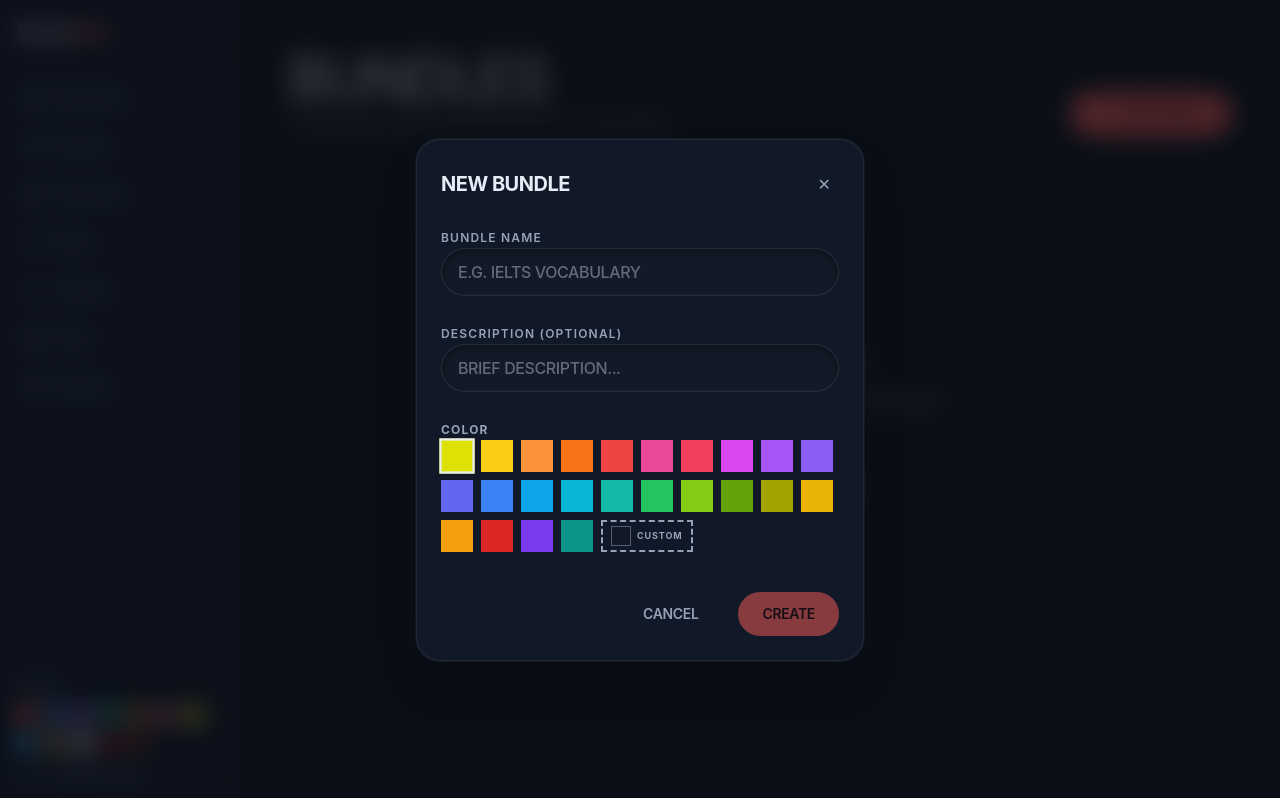
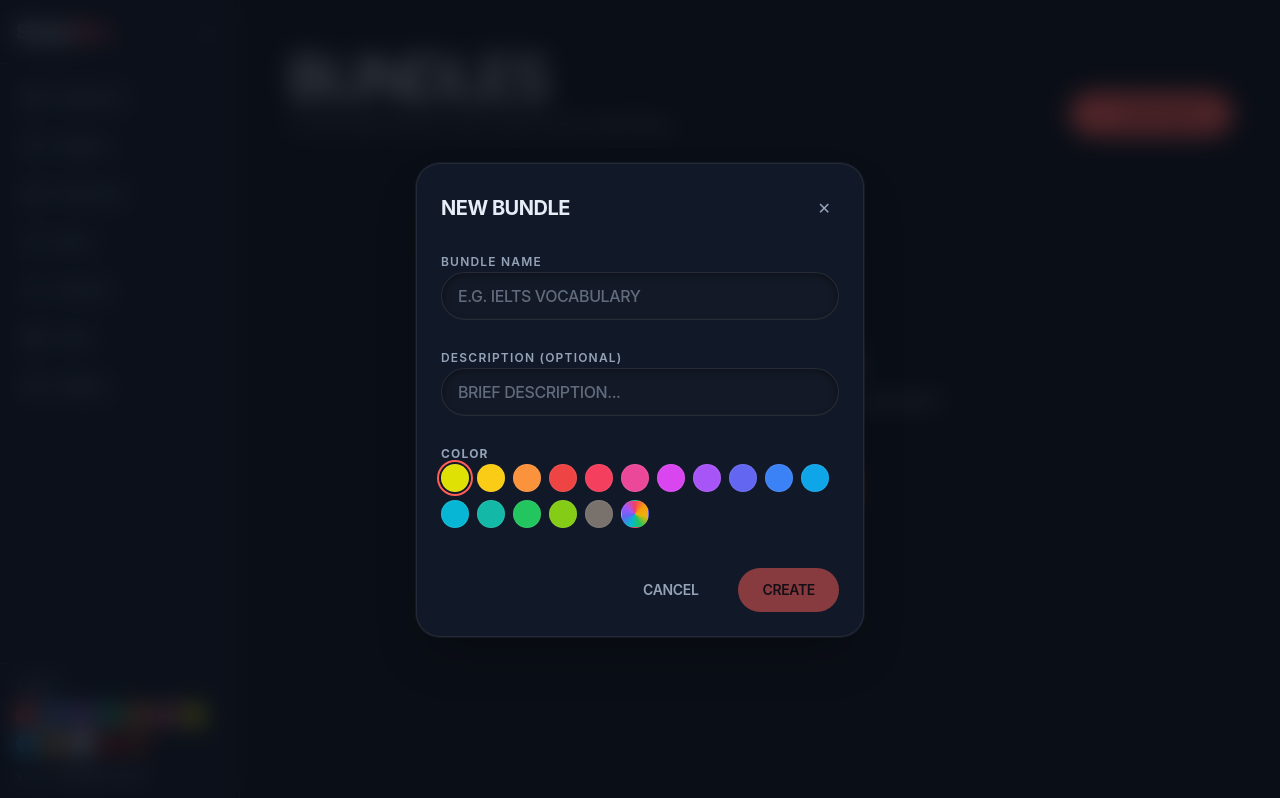
Before and after one commit to mohamedvlohlyflvh/OpenStudy, a Next.js app: page /bundles in a window 1280 px wide. Both pictures are taken after a click on the button "NEW BUNDLE". Built offline with nearby package versions, Linux system fonts and the light colour scheme.

Commit message:
style(picker): polish Aurora Glass swatch picker — circular glass-bordered swatches, accent ring on selection, hover scale, curated 16-hue palette, rainbow custom-color swatch (bundles + subjects + flashcards)

```diff
--- a/src/components/bundle-color-picker.tsx
+++ b/src/components/bundle-color-picker.tsx
@@ -1,7 +1,13 @@
 "use client";
 
 import { BUNDLE_COLORS } from "@/lib/bundle-colors";
+import { cn } from "@/lib/utils";
 
+// Aurora Glass swatch picker — circular glass-bordered swatches, accent
+// ring on selection, scale on hover. Matches the goal-modal swatch style.
+// Palette stays hex (not CSS vars) because bundle/subject colors are
+// consumed with hex-alpha suffixes (`${color}1f`) and readableOn()
+// luminance math across the app.
 export function BundleColorPicker({
   value,
   onChange,
@@ -9,43 +15,53 @@ export function BundleColorPicker({
   value: string;
   onChange: (c: string) => void;
 }) {
-  const isCustom = value && !BUNDLE_COLORS.includes(value.toUpperCase());
+  const selected = (value || "").toUpperCase();
+  const isCustom = !!value && !BUNDLE_COLORS.some((c) => c.toUpperCase() === selected);
+
   return (
     <div className="space-y-3">
-      <label className="text-xs font-bold uppercase tracking-widest text-muted-fg">COLOR</label>
-      <div className="flex flex-wrap gap-2">
-        {BUNDLE_COLORS.map((c) => (
+      <label className="text-xs font-bold uppercase tracking-widest text-muted-fg">
+        Color
+      </label>
+      <div className="flex flex-wrap items-center gap-2">
+        {BUNDLE_COLORS.map((c) => {
+          const active = selected === c.toUpperCase();
+          return (
             <button
               key={c}
               type="button"
               onClick={() => onChange(c)}
               aria-label={`Color ${c}`}
-            className={`h-8 w-8 border-2 transition-all ${
-              value.toUpperCase() === c.toUpperCase() ? "border-fg scale-110" : "border-transparent hover:border-muted-fg"
-            }`}
-            style={{ backgroundColor: c }}
+              title={c}
+              className={cn(
+                "h-7 w-7 rounded-full border border-glass-border transition-transform hover:scale-110",
+                active && "ring-2 ring-accent ring-offset-2 ring-offset-bg-raised"
+              )}
+              style={{ background: c }}
             />
-        ))}
-        {/* Custom color picker — any color you want */}
+          );
+        })}
+
+        {/* Custom color — rainbow affordance, shows the picked color when active */}
         <label
-          className={`relative flex h-8 cursor-pointer items-center gap-1.5 border-2 px-2 transition-all ${
-            isCustom ? "border-fg scale-105" : "border-dashed border-muted-fg hover:border-fg"
-          }`}
           title="Custom color"
+          aria-label="Custom color"
+          className={cn(
+            "relative h-7 w-7 cursor-pointer rounded-full border border-glass-border transition-transform hover:scale-110",
+            isCustom && "ring-2 ring-accent ring-offset-2 ring-offset-bg-raised"
+          )}
+          style={{
+            background: isCustom
+              ? value
+              : "conic-gradient(from 0deg, #f43f5e, #f59e0b, #eab308, #22c55e, #06b6d4, #6366f1, #a855f7, #f43f5e)",
+          }}
         >
-          <span
-            className="inline-block h-5 w-5 border border-muted-fg/50"
-            style={isCustom ? { backgroundColor: value } : undefined}
-          />
           <input
             type="color"
-            value={value || "#DFE104"}
+            value={isCustom ? value : "#DFE104"}
             onChange={(e) => onChange(e.target.value.toUpperCase())}
             className="absolute inset-0 h-full w-full cursor-pointer opacity-0"
           />
-          <span className="pointer-events-none text-[9px] font-bold uppercase tracking-widest text-muted-fg">
-            {isCustom ? value : "CUSTOM"}
-          </span>
         </label>
       </div>
     </div>
--- a/src/lib/bundle-colors.ts
+++ b/src/lib/bundle-colors.ts
@@ -1,16 +1,16 @@
-// Expanded brutalist-friendly bundle color palette.
-// Acid yellow (#DFE104) kept as the default brand accent.
+// Curated bundle/subject color palette — 16 well-spaced hues.
+// Acid yellow (#DFE104) kept first as the default brand accent.
+// Values stay hex (not CSS vars): they're consumed with hex-alpha
+// suffixes (`${color}1f`) and readableOn() luminance math app-wide.
 export const BUNDLE_COLORS: string[] = [
-  "#DFE104", // acid yellow (brand)
+  "#DFE104", // acid yellow (brand default)
   "#FACC15", // amber
   "#FB923C", // orange
-  "#F97316", // deep orange
   "#EF4444", // red
+  "#F43F5E", // rose
   "#EC4899", // pink
-  "#F43F5E", // rose
   "#D946EF", // fuchsia
   "#A855F7", // purple
-  "#8B5CF6", // violet
   "#6366F1", // indigo
   "#3B82F6", // blue
   "#0EA5E9", // sky
@@ -18,11 +18,5 @@ export const BUNDLE_COLORS: string[] = [
   "#14B8A6", // teal
   "#22C55E", // green
   "#84CC16", // lime
-  "#65A30D", // olive
-  "#A3A300", // chartreuse
-  "#EAB308", // gold
-  "#F59E0B", // amber-500
-  "#DC2626", // crimson
-  "#7C3AED", // deep violet
-  "#0D9488", // dark teal
+  "#78716C", // stone (neutral)
 ];
```
Lines whose indentation alone changed are shown as unchanged.
